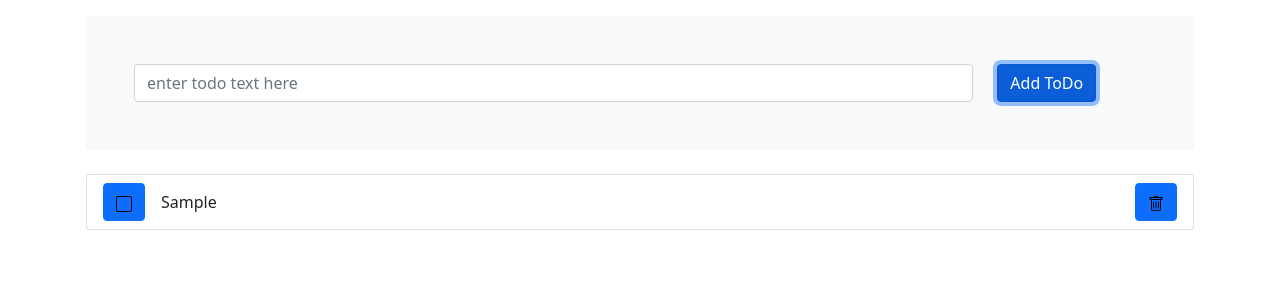
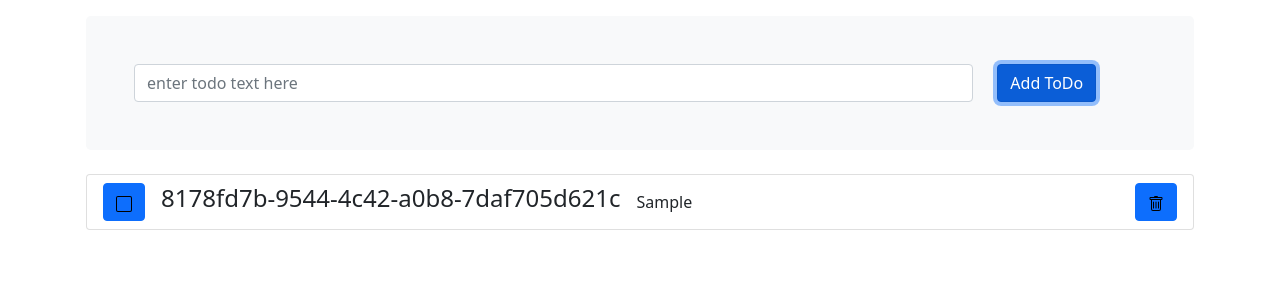
Before and after one commit to andreykov99/todo_app, a React (Create React App) app: page / in a window 1280 px wide. Both pictures are taken after typing "Sample" into the empty fields and a click on the button "Add ToDo". Shown: the top 300 px of the page. Built offline with nearby package versions, Linux system fonts and the light colour scheme; the HTML template or start-up script is replaced by a standard one.

Commit message:
fit: add togle action to mark todo as done/undone

```diff
--- a/src/components/listtodo.tsx
+++ b/src/components/listtodo.tsx
@@ -8,7 +8,7 @@ const ListTodo = () => {
   if (!value) throw new Error('context value is not set');
   const { state, actions } = value;
   const list: ITodo[] = state.todos;
-  const { delTodo } = actions;
+  const { delTodo, toggleTodo } = actions;
   if (!list.length) {
     return <p>The list is empty.</p>;
   }
@@ -18,7 +18,7 @@ const ListTodo = () => {
         const { id } = todo;
         return (
           <ListGroup.Item key={id} as="li">
-            <Todo todo={todo} delTodo={delTodo} />
+            <Todo todo={todo} delTodo={delTodo} toggleTodo={toggleTodo} />
           </ListGroup.Item>
         );
       })}
--- a/src/components/todo.tsx
+++ b/src/components/todo.tsx
@@ -7,23 +7,39 @@ import checkSquareImg from './assets/check-square.svg';
 const Todo = ({
   todo,
   delTodo,
+  toggleTodo,
 }: {
   todo: ITodo;
   delTodo: (id: string) => void;
+  toggleTodo: (id: string, isDone: boolean) => void;
 }) => {
+  if (!todo) throw new Error('todo is empty');
   const { id, text, isDone } = todo;
+  if (!id) throw new Error('todo.id is empty');
   // eslint-disable-next-line @typescript-eslint/no-shadow
-  const deleteButtonHandle = (id: string | undefined) => {
-    if (!id) return;
-    // todo add confirm to delete
+  const deleteButtonHandle = (id: string) => {
+    // todo: add confirm to delete
     delTodo(id);
   };
   return (
     <Stack direction="horizontal" gap={3}>
-      <ToggleButton className="mr3" value={id || 'toggle'} checked={isDone}>
+      <ToggleButton
+        className="mr3"
+        value={id || 'toggle'}
+        checked={isDone}
+        onClick={() => toggleTodo(id, !isDone)}
+      >
         <img src={isDone ? checkSquareImg : squareImg} alt="delete" />
       </ToggleButton>
-      <div className="me-auto">{text}</div>
+      <h4>{id}</h4>
+      {isDone ? (
+        <div className="me-auto">
+          <s>{text}</s>
+        </div>
+      ) : (
+        <div className="me-auto">{text}</div>
+      )}
+
       <Button onClick={() => deleteButtonHandle(id)}>
         <img src={trashImg} alt="delete" />
       </Button>
--- a/src/context/todo-context.tsx
+++ b/src/context/todo-context.tsx
@@ -30,17 +30,18 @@ const todoReducer = (state: TodoState, action: TodoAction): TodoState => {
       };
     }
     case UPD_TODO: {
-      const updTodo: ITodo = {
-        id: action.todo.id,
-        text: action.todo.text,
-        isDone: action.todo.isDone,
-      };
-      const updatedTodos: ITodo[] = state.todos
-        .filter((todo: ITodo) => todo.id !== action.todo.id)
-        .concat(updTodo);
+      const { todos } = state;
+      const { id, text, isDone } = action.todo;
+      const indexTodo = todos.findIndex((item) => item.id === id);
+      if (text) todos[indexTodo].text = text;
+      if (isDone !== undefined) todos[indexTodo].isDone = isDone;
+
+      // todo: do not mutate state, refactor it
+      // [...myArray.slice(0, objIndex), Object.assign({}, myArray[objIndex], ...myArray.slice(objIndex + 1))]
+
       return {
         ...state,
-        todos: updatedTodos,
+        todos,
       };
     }
     default:
@@ -56,6 +57,9 @@ const useValue = (): ContextType => {
     },
     delTodo: (id: string) => {
       dispatch({ type: DEL_TODO, todo: { id } });
+    },
+    toggleTodo: (id: string, isDone: boolean) => {
+      dispatch({ type: UPD_TODO, todo: { id, isDone } });
     },
   };
   return { state, actions };
--- a/src/types.ts
+++ b/src/types.ts
@@ -17,6 +17,7 @@ export type TodoAction = {
 export type ActionTypes = {
   addTodo: (text: string) => void;
   delTodo: (id: string) => void;
+  toggleTodo: (id: string, isDone: boolean) => void;
 };
 
 export type ContextType = { state: TodoState; actions: ActionTypes } | null;
```
